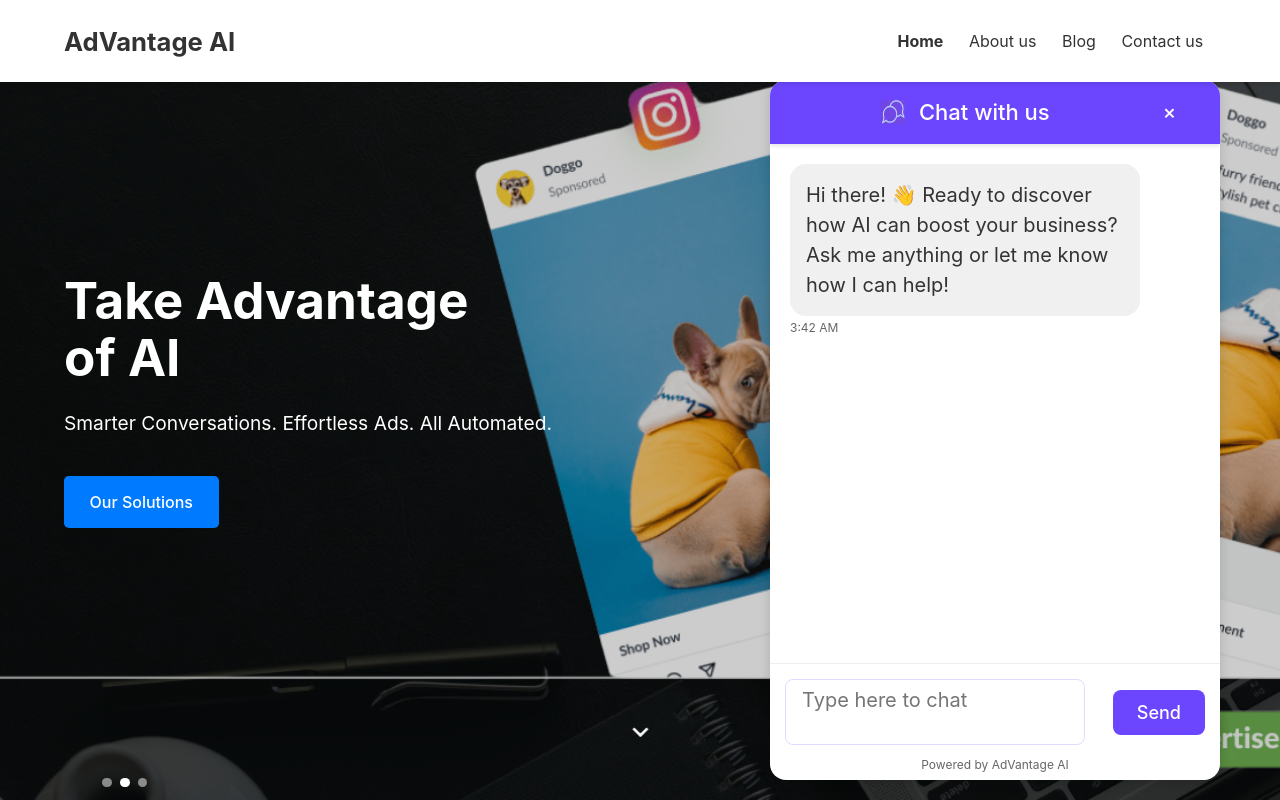
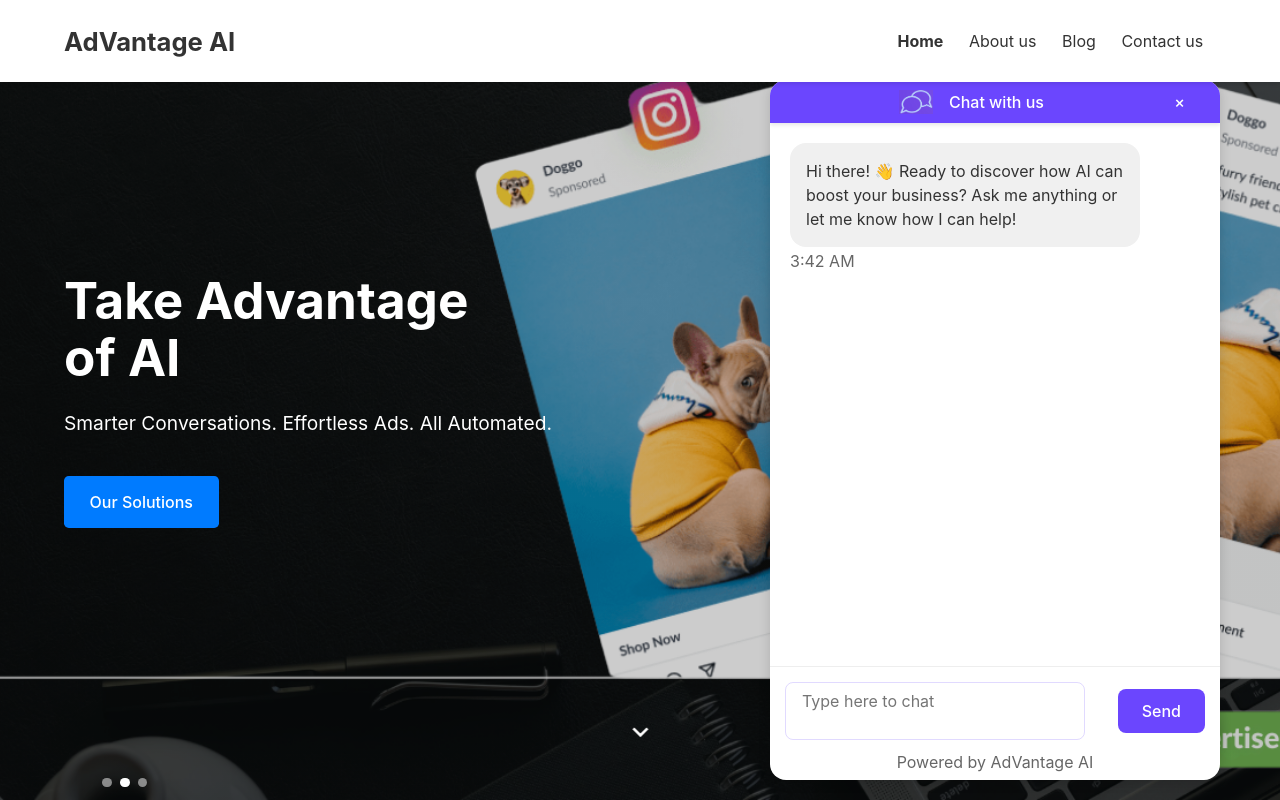
Before and after one commit to greentree327/vercel-deployment, a React (Create React App) app in the folder advantageai/: page / in a window 1280 px wide. Both pictures are taken after a click on the element 1190 px from the left and 730 px from the top of the page. Built offline with nearby package versions, Linux system fonts and the light colour scheme.

Commit message:
update Book a demo  button in chatbot

```diff
--- a/advantageai/public/index.html
+++ b/advantageai/public/index.html
@@ -12,8 +12,31 @@
     </script>
     <meta charset="utf-8" />
     <link rel="icon" href="%PUBLIC_URL%/favicon.ico" />
-    <meta name="viewport" content="width=device-width, initial-scale=1" />
+    <!--
+      Viewport settings to control zoom behavior
+      - maximum-scale=1.0: Prevents zooming beyond 100%
+      - user-scalable=0: Disables user pinch-zoom gestures
+    -->
+    <meta name="viewport" content="width=device-width, initial-scale=1.0, maximum-scale=1.0, user-scalable=0" />
     <meta name="theme-color" content="#000000" />
+    <style>
+      /*
+        Text size adjustment prevention
+        These styles ensure text sizes remain consistent regardless of device orientation or zoom level
+      */
+      html {
+        -ms-text-size-adjust: 100%;
+        -webkit-text-size-adjust: 100%;
+      }
+      /*
+        Font smoothing for better text rendering
+        Helps maintain text clarity at different zoom levels
+      */
+      body {
+        -webkit-font-smoothing: antialiased;
+        -moz-osx-font-smoothing: grayscale;
+      }
+    </style>
     <meta
       name="description"
       content="AdVantage AI - AI-powered messaging bots and automated ad campaigns"
--- /dev/null
+++ b/advantageai/src/components/ChatbotButton.css
@@ -0,0 +1,88 @@
+/*
+ * Chat Window Styles with Zoom Prevention
+ * --------------------------------------
+ * 1. Fixed size: width and height are set with !important to override any zoom effects
+ * 2. Transform scale(1) forces the element to maintain its scale regardless of browser zoom
+ * 3. Transform-origin sets the scaling point to bottom right to match the button position
+ * 4. Using min/max dimensions ensures the chat window stays within reasonable bounds
+ * 5. Vendor prefixes (-webkit, -moz) ensure cross-browser compatibility
+ */
+.chat-window {
+  /* Core positioning */
+  position: fixed !important;
+  bottom: 20px !important;
+  right: 60px !important;
+
+  /* Fixed dimensions to prevent zoom affecting size */
+  width: 450px !important;
+  height: min(700px, 90vh) !important;
+  min-width: 350px !important;
+  min-height: 500px !important;
+
+  /* Scale control to prevent zoom effects */
+  transform: scale(1) !important;
+  transform-origin: bottom right !important;
+  -webkit-transform: scale(1) !important;
+  -moz-transform: scale(1) !important;
+
+  /* Base font size to maintain text size */
+  font-size: 16px !important;
+
+  /* Visual styles */
+  background-color: white !important;
+  border-radius: 16px !important;
+  box-shadow: 0 2px 12px rgba(0,0,0,0.15) !important;
+  z-index: 1001 !important;
+  overflow: hidden !important;
+  display: flex !important;
+  flex-direction: column !important;
+}
+
+.chat-window * {
+  font-size: min(16px, 4vmin) !important;
+}
+
+@keyframes fadeIn {
+  from {
+    opacity: 0;
+    transform: translateY(10px);
+  }
+  to {
+    opacity: 1;
+    transform: translateY(0);
+  }
+}
+
+.demo-button-container {
+  animation: fadeIn 0.5s ease-out;
+  margin: 10px 0;
+}
+
+.demo-button {
+  background-color: #6B46FE !important;
+  color: white !important;
+  border: none !important;
+  border-radius: 8px !important;
+  padding: 12px 24px !important;
+  cursor: pointer !important;
+  font-size: 16px !important;
+  font-weight: 500 !important;
+  transition: all 0.3s ease !important;
+  box-shadow: 0 2px 4px rgba(107, 70, 254, 0.2) !important;
+}
+
+.demo-button:hover {
+  background-color: #5635d1 !important;
+  transform: translateY(-1px) !important;
+  box-shadow: 0 4px 8px rgba(107, 70, 254, 0.3) !important;
+}
+
+@media screen and (max-width: 768px) {
+  .chat-window {
+    width: 100vw;
+    height: 100vh;
+    bottom: 0;
+    right: 0;
+    border-radius: 0;
+  }
+}
--- a/advantageai/src/components/ChatbotButton.js
+++ b/advantageai/src/components/ChatbotButton.js
@@ -1,4 +1,5 @@
 import React, { useState, useEffect, useRef } from 'react';
+import './ChatbotButton.css';
 
 const ChatbotButton = () => {
   const API_URL = process.env.NODE_ENV === 'production'
@@ -18,8 +19,7 @@ const ChatbotButton = () => {
     }
   ]);
   const [inputMessage, setInputMessage] = useState('');
-  const [isLoading, setIsLoading] = useState(false);
-  const messagesEndRef = useRef(null);
+  const [isLoading, setIsLoading] = useState(false);  const messagesEndRef = useRef(null);
 
   const toggleChat = () => {
     setIsChatOpen(!isChatOpen);
@@ -72,61 +72,30 @@ const ChatbotButton = () => {
       }
     }
   };
-
-  const handleKeyPress = (e) => {
-    if (e.key === 'Enter') {
-      handleSendMessage();
-    }
-  };
-
   const scrollToBottom = () => {
     messagesEndRef.current?.scrollIntoView({ behavior: "smooth" });
   };
-
   useEffect(() => {
     scrollToBottom();
   }, [messages]); // Scroll when messages update
-
-  const messageStyle = {
-    padding: '12px 16px',
-    marginBottom: '8px',
-    borderRadius: '12px',
-    maxWidth: '80%',
-    fontSize: '20px',
-    lineHeight: '1.4'
-  };
-
-  const userMessageStyle = {
-    ...messageStyle,
-    backgroundColor: '#6B46FE',
-    color: 'white',
-    marginLeft: 'auto'
-  };
-
-  const botMessageStyle = {
-    ...messageStyle,
-    backgroundColor: '#F3F4F6',
-    color: '#1F2937'
-  };
+    // Keywords that trigger the demo buttonorganized by category
+  const demoTriggers = [
+    // Company information related triggers
+    'company', 'about', 'who', 'background', 'team',
+    // Product related triggers
+    'product', 'service', 'solution', 'feature',
+    // Interest/Contact related triggers
+    'demo', 'try', 'learn more', 'interested', 'contact', 'price', 'cost',
+    // Automation related triggers
+    'chatbot', 'marketing', 'automation', 'analytics'
+  ];
+  // Demo button visibility is handled directly in the JSX using demoTriggers
 
   return (
     <>
-      {/* Chat Window */}
-      {isChatOpen && (
-        <div style={{          position: 'fixed',
-          bottom: '20px', // Changed to align with the button
-          right: '60px',
-          width: '450px',
-          height: '700px', // fixed height for the main chat window
-          backgroundColor: 'white',
-          borderRadius: '16px',          boxShadow: '0 2px 12px rgba(0,0,0,0.15)',
-          zIndex: 1001, // Increased to be above the chat button
-          overflow: 'hidden',
-          display: 'flex',
-          flexDirection: 'column'
-        }}>
-          {/* Chat Header */}          <div style={{            backgroundColor: '#6B46FE',
-            padding: '8px 20px',
+      {/* Chat Window */}      {isChatOpen && (
+        <div className="chat-window">          {/* Chat Header */}          <div style={{            backgroundColor: '#6B46FE',
+            padding: '2px 16px',  // Reduced top/bottom padding from 8px to 4px
             color: 'white',
             display: 'flex',
             justifyContent: 'space-between',
@@ -136,7 +105,7 @@ const ChatbotButton = () => {
             <div style={{
               display: 'flex',
               alignItems: 'center',
-              gap: '12px',
+              gap: '14px',
               flex: 1,
               justifyContent: 'center'
             }}>
@@ -144,12 +113,12 @@ const ChatbotButton = () => {
                 src="/images/chatbot-icon.png"
                 alt=""
                 style={{
-                  width: '28px',
+                  width: '38px',
                   height: '28px',
                   padding: '2px'
                 }}
               />
-              <span style={{ fontSize: '22px', fontWeight: '500' }}>Chat with us</span>
+              <span style={{ fontSize: '24px', fontWeight: '500' }}>Chat with us</span>
             </div>
             <button
               onClick={toggleChat}
@@ -168,11 +137,12 @@ const ChatbotButton = () => {
             flex: 1,
             padding: '20px',
             overflowY: 'auto'
-          }}>
-            {messages
+          }}>            {messages
             .filter(message => message.role !== 'system')
-            .map((message, index) => (
-              <div key={index} style={{ marginBottom: '24px' }}>                <div
+            .map((message, index, messagesArray) => (
+              <React.Fragment key={index}>
+                <div style={{ marginBottom: '24px' }}>
+                  <div
                     style={{
                       backgroundColor: message.role === 'user' ? 'transparent' : '#f0f0f0',
                       color: message.role === 'user' ? '#333' : '#333',
@@ -186,11 +156,14 @@ const ChatbotButton = () => {
                       lineHeight: '1.5',
                       border: message.role === 'user' ? '1px solid rgba(0, 0, 0, 0.1)' : 'none',
                       wordWrap: 'break-word',
-                    whiteSpace: 'pre-wrap'
+                      whiteSpace: 'pre-wrap',
+                      display: 'flex',
+                      flexDirection: 'column',
+                      gap: '10px'
                     }}
                   >
                     {typeof message.content === 'string'
-                    ? message.content
+                      ? <div>{message.content}</div>
                       : message.content
                           .filter(part => part.type === 'text')
                           .map((part, partIndex) => (
@@ -207,7 +180,53 @@ const ChatbotButton = () => {
                       {message.timestamp}
                     </div>
                   )}
+                </div>                {message.role === 'assistant' &&
+                 messagesArray[index-1] &&
+                 messagesArray[index-1].role === 'user' &&
+                 demoTriggers.some(trigger =>
+                   messagesArray[index-1].content.toLowerCase().includes(trigger)) && (
+                  <div className="demo-button-container" style={{ marginBottom: '24px' }}>
+                    <div style={{
+                      backgroundColor: '#f8f9fa',
+                      padding: '16px',
+                      borderRadius: '16px',
+                      width: 'auto',
+                      minWidth: '200px',
+                      maxWidth: '350px',
+                      marginLeft: '0',
+                      display: 'flex',
+                      flexDirection: 'column',
+                      gap: '10px',
+                      alignItems: 'center'
+                    }}>
+                      <p style={{
+                        margin: '0 0 10px 0',
+                        fontSize: '14px',
+                        color: '#4B5563'
+                      }}>
+                        Would you like to schedule a personalized demo?
+                      </p>
+                      <button
+                        className="demo-button"
+                        onClick={() => window.location.href = '/contact'}
+                        aria-label="Book a Demo"
+                      >
+                        Book a Demo →
+                      </button>
                     </div>
+                    {message.timestamp && (
+                      <div style={{
+                        fontSize: '12px',
+                        color: '#666',
+                        marginTop: '4px',
+                        textAlign: 'left'
+                      }}>
+                        {message.timestamp}
+                      </div>
+                    )}
+                  </div>
+                )}
+              </React.Fragment>
             ))}
             {isLoading && (
               <div style={{
```
Lines whose indentation alone changed are shown as unchanged.
